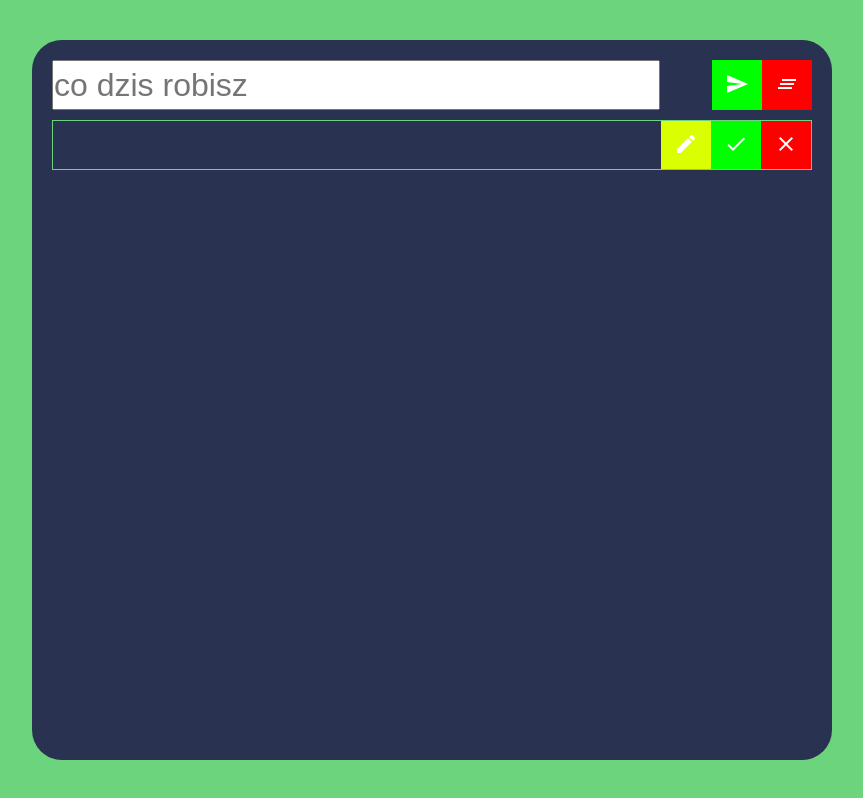
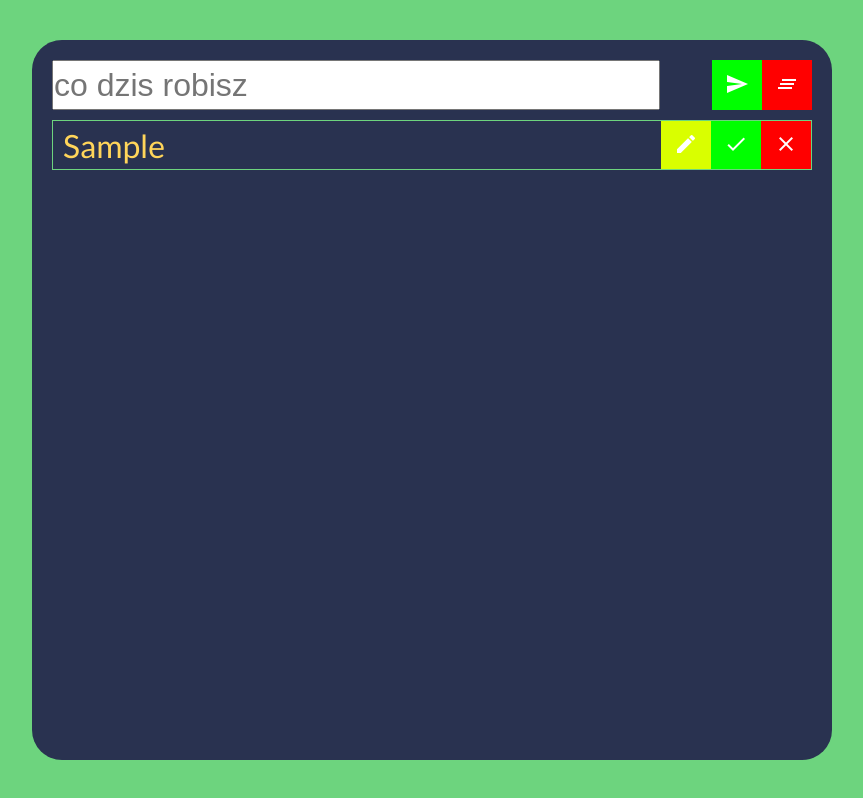
Before and after one commit to BartekObudzinski/ToDoAppReact, a React (Create React App) app: page / in a window 1280 px wide. Both pictures are taken after typing "Sample" into the empty fields and a click on the button "send". Shown: the whole page, without its empty margins (208-1071 px from the left). Built offline with nearby package versions, Linux system fonts and the light colour scheme.

Commit message:
fix: Added components of single task and we can see every single task

```diff
--- a/src/App.js
+++ b/src/App.js
@@ -14,7 +14,7 @@ function App() {
         todoTasks={todoTasks}
         setTodoTasks={setTodoTasks}
       />
-      <ToDoList />
+      <ToDoList todoTasks={todoTasks} />
     </div>
   );
 }
--- a/src/ToDoForm.js
+++ b/src/ToDoForm.js
@@ -59,9 +59,9 @@ const ToDoForm = ({ input, setInput, todoTasks, setTodoTasks }) => {
     if (input != "") {
       setTodoTasks([
         ...todoTasks,
-        { id: taskId, text: input, completed: false },
+        { text: input, id: taskId, completed: false },
       ]);
-      console.log(...todoTasks);
+      console.log(todoTasks);
       setInput("");
     }
   };
--- a/src/ToDoList.js
+++ b/src/ToDoList.js
@@ -1,9 +1,12 @@
+import React from "react";
 import ToDoSingleTask from "./ToDoSingleTask";
 
-const ToDoList = () => {
+const ToDoList = ({ todoTasks }) => {
   return (
     <div className="tasksList">
-      <ToDoSingleTask />
+      {todoTasks.map((todoTask) => (
+        <ToDoSingleTask text={todoTask.text} />
+      ))}
     </div>
   );
 };
--- a/src/ToDoSingleTask.js
+++ b/src/ToDoSingleTask.js
@@ -1,7 +1,7 @@
-const ToDoSingleTask = () => {
+const ToDoSingleTask = ({ text }) => {
   return (
     <div className="singleTask">
-      <p></p>
+      <p>{text}</p>
       <div className="buttonsContainer">
         <button className="editButton">
           <i class="material-icons">mode_edit</i>
```
